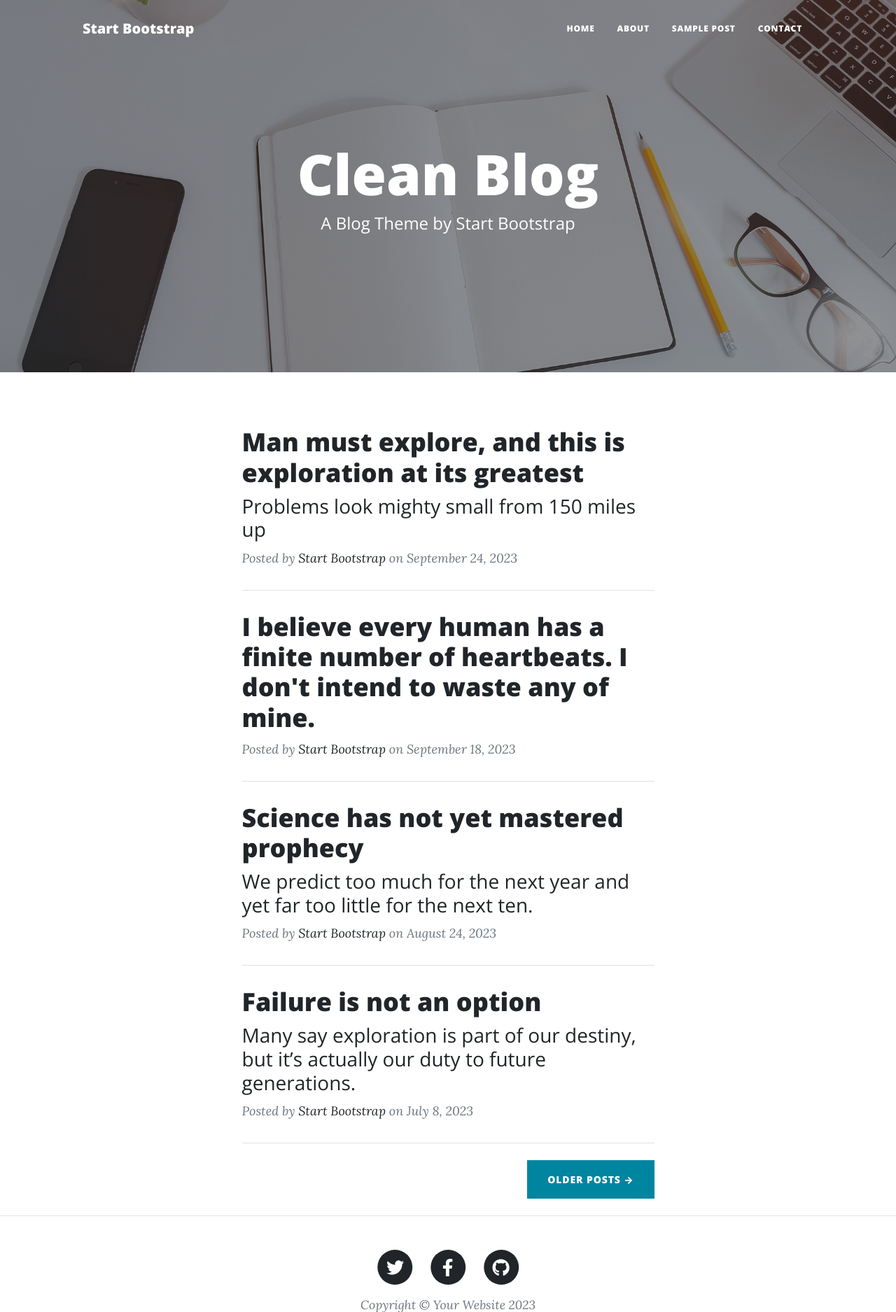
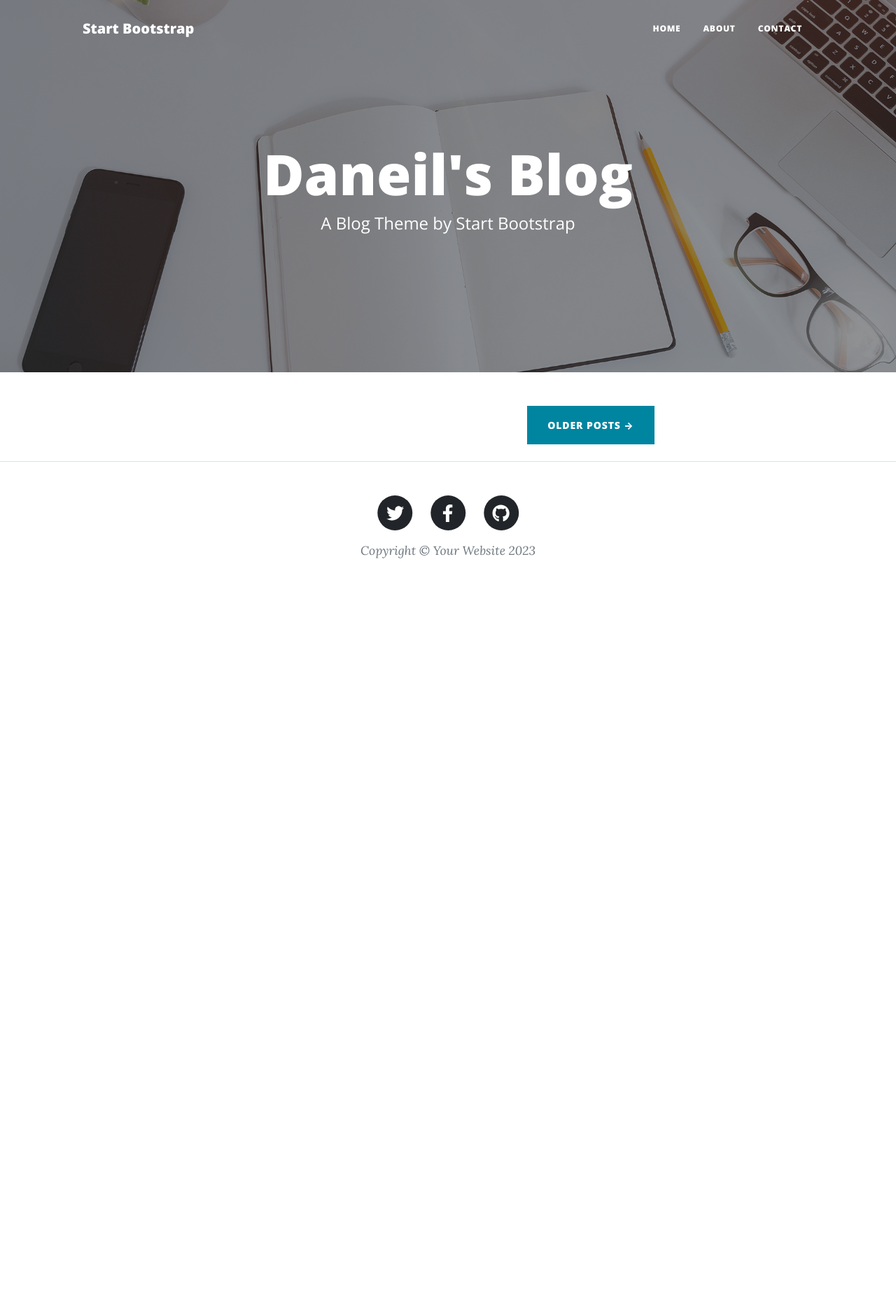
Before and after one commit to ThisPDF/Daniel-Blog, a Flask app: page / in a window 1280 px wide. Shown: the top 1875 px of the page at 70% size. After the commit the page ends 798 px from the top, so only its background shows below. Run offline with Flask 3, Linux system fonts and the light colour scheme; some libraries are stand-ins or nearby versions.

Commit message:
Modificat la templateuri putin auto post gettin' the data

```diff
--- a/main.py
+++ b/main.py
@@ -1,20 +1,41 @@
 from flask import Flask, render_template
 from jinja2 import Template
+import requests
+import json
+
+try:
+    response = requests.get('https://api.npoint.io/674f5423f73deab1e9a7')
+    response.raise_for_status()  # Raise an error for bad status codes
+    data = response.json()
+    for post in data:
+        print(post['title'])
+        print(post['body'])
+        print(post['image_url'])
+        print('\n')
+except requests.exceptions.RequestException as e:
+    print(f"An error occurred: {e}")
 
 app = Flask(__name__)
 
 @app.route('/')
 def home():
-    return render_template('index.html')
+    return render_template('index.html' , data=data)
 @app.route('/about')
 def about():
     return render_template('about.html')
 @app.route('/contact')
 def contact():
     return render_template('contact.html')
-@app.route('/post')
-def post():
-    return render_template('post.html')
+@app.route('/post/<int:id>')
+def post(id):  # ✅ Accept the id parameter
+    # Find the specific post by ID
+    selected_post = next((item for item in data if item["id"] == id), None)
+
+    if selected_post is None:
+        return "Post not found", 404  # Handle case when post is not found
+
+    return render_template('post.html', post=selected_post)
+
 
 if __name__ == '__main__':
     app.run(debug=True)
--- a/templates/header.html
+++ b/templates/header.html
@@ -28,7 +28,6 @@
             <ul class="navbar-nav ms-auto py-4 py-lg-0">
                 <li class="nav-item"><a class="nav-link px-lg-3 py-3 py-lg-4" href="{{url_for('home')}}">Home</a></li>
                 <li class="nav-item"><a class="nav-link px-lg-3 py-3 py-lg-4" href="{{url_for('about')}}">About</a></li>
-                <li class="nav-item"><a class="nav-link px-lg-3 py-3 py-lg-4" href="{{url_for('post')}}">Sample Post</a></li>
                 <li class="nav-item"><a class="nav-link px-lg-3 py-3 py-lg-4" href="{{url_for('contact')}}">Contact</a></li>
             </ul>
         </div>
@@ -40,7 +39,7 @@
         <div class="row gx-4 gx-lg-5 justify-content-center">
             <div class="col-md-10 col-lg-8 col-xl-7">
                 <div class="site-heading">
-                    <h1>{% block title %}Clean Blog{% endblock %}</h1>
+                    <h1>{% block title %}Daniel's Blog{% endblock %}</h1>
                     <span class="subheading">{% block subtitle %}A Blog Theme by Start Bootstrap{% endblock %}</span>
                 </div>
             </div>
--- a/templates/index.html
+++ b/templates/index.html
@@ -1,70 +1,30 @@
 {% extends 'header.html' %}
-{% block title %}Clean Blog{% endblock %}
+{% block title %}Daneil's Blog{% endblock %}
 {% block subtitle %}A Blog Theme by Start Bootstrap{% endblock %}
-{% block image %}{{url_for('static', filename='assets/img/home-bg.jpg')}}{% endblock %}
+{% block image %}{{ url_for('static', filename='assets/img/home-bg.jpg') }}{% endblock %}
 {% block content %}
 <!-- Main Content-->
 <div class="container px-4 px-lg-5">
     <div class="row gx-4 gx-lg-5 justify-content-center">
         <div class="col-md-10 col-lg-8 col-xl-7">
+            {% for item in data %}
             <!-- Post preview-->
-            <div class="post-preview">
-                <a href="post.html">
-                    <h2 class="post-title">Man must explore, and this is exploration at its greatest</h2>
-                    <h3 class="post-subtitle">Problems look mighty small from 150 miles up</h3>
+            <div class="post-preview allign-items-center">
+                <a href="{{ url_for('post', id=item['id']) }}">
+                    <h2 class="post-title">{{ item['title'] }}</h2>
+                    <h3 class="post-subtitle">{{item['content']}}</h3>
                 </a>
                 <p class="post-meta">
                     Posted by
-                    <a href="#!">Start Bootstrap</a>
+                    <a href="#!">Daniel</a>
                     on September 24, 2023
                 </p>
+                <!-- Divider-->
+                <hr class="my-4" />
             </div>
-            <!-- Divider-->
-            <hr class="my-4" />
-            <!-- Post preview-->
-            <div class="post-preview">
-                <a href="post.html">
-                    <h2 class="post-title">I believe every human has a finite number of heartbeats. I don't intend to
-                        waste any of mine.</h2>
-                </a>
-                <p class="post-meta">
-                    Posted by
-                    <a href="#!">Start Bootstrap</a>
-                    on September 18, 2023
-                </p>
-            </div>
-            <!-- Divider-->
-            <hr class="my-4" />
-            <!-- Post preview-->
-            <div class="post-preview">
-                <a href="post.html">
-                    <h2 class="post-title">Science has not yet mastered prophecy</h2>
-                    <h3 class="post-subtitle">We predict too much for the next year and yet far too little for the next
-                        ten.</h3>
-                </a>
-                <p class="post-meta">
-                    Posted by
-                    <a href="#!">Start Bootstrap</a>
-                    on August 24, 2023
-                </p>
-            </div>
-            <!-- Divider-->
-            <hr class="my-4" />
-            <!-- Post preview-->
-            <div class="post-preview">
-                <a href="post.html">
-                    <h2 class="post-title">Failure is not an option</h2>
-                    <h3 class="post-subtitle">Many say exploration is part of our destiny, but it’s actually our duty to
-                        future generations.</h3>
-                </a>
-                <p class="post-meta">
-                    Posted by
-                    <a href="#!">Start Bootstrap</a>
-                    on July 8, 2023
-                </p>
-            </div>
-            <!-- Divider-->
-            <hr class="my-4" />
+
+            {% endfor %}
+
             <!-- Pager-->
             <div class="d-flex justify-content-end mb-4"><a class="btn btn-primary text-uppercase" href="#!">Older Posts
                     →</a></div>
--- a/templates/post.html
+++ b/templates/post.html
@@ -1,5 +1,5 @@
 {% extends "header.html" %}
-{% block title %}Post{% endblock %}
+{% block title %}{{post['title']}}{% endblock %}
 {% block subtitle %}Sample Post{% endblock %}
 {% block image %}{{url_for('static', filename='assets/img/post-bg.jpg')}}{% endblock %}
 {% block content %}
@@ -42,7 +42,7 @@
                     of a marble, the most beautiful you can imagine. That beautiful, warm, living object looked so
                     fragile, so delicate, that if you touched it with a finger it would crumble and fall apart. Seeing
                     this has to change a man.</p>
-                <a href="#!"><img class="img-fluid" src="{{url_for('static',filename='assets/img/post-sample-image.jpg'}}" alt="..." /></a>
+                <a href="#!"><img class="img-fluid" src="{{url_for('static',filename='assets/img/post-sample-image.jpg')}}" alt="..." /></a>
                 <span class="caption text-muted">To go places and do things that have never been done before – that’s
                     what living is all about.</span>
                 <p>Space, the final frontier. These are the voyages of the Starship Enterprise. Its five-year mission:
```
